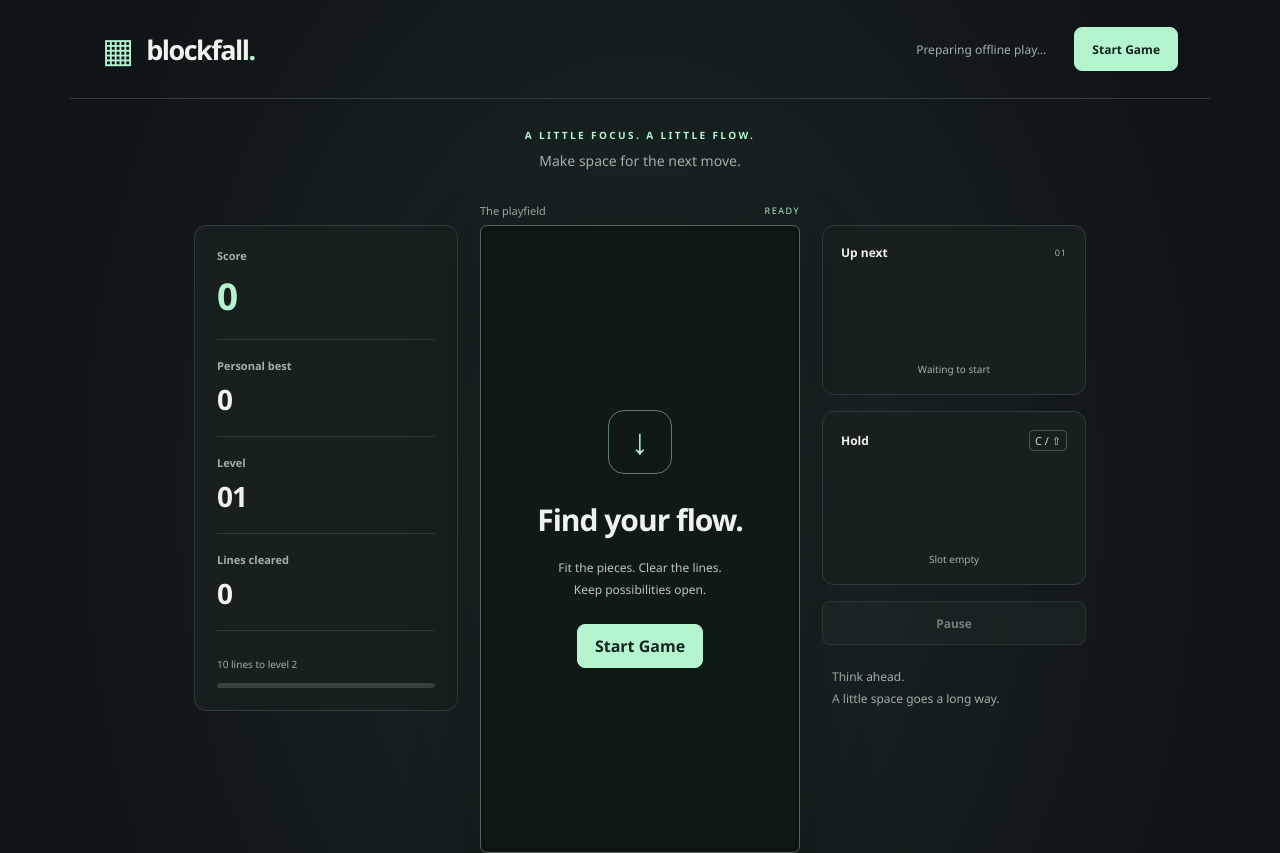
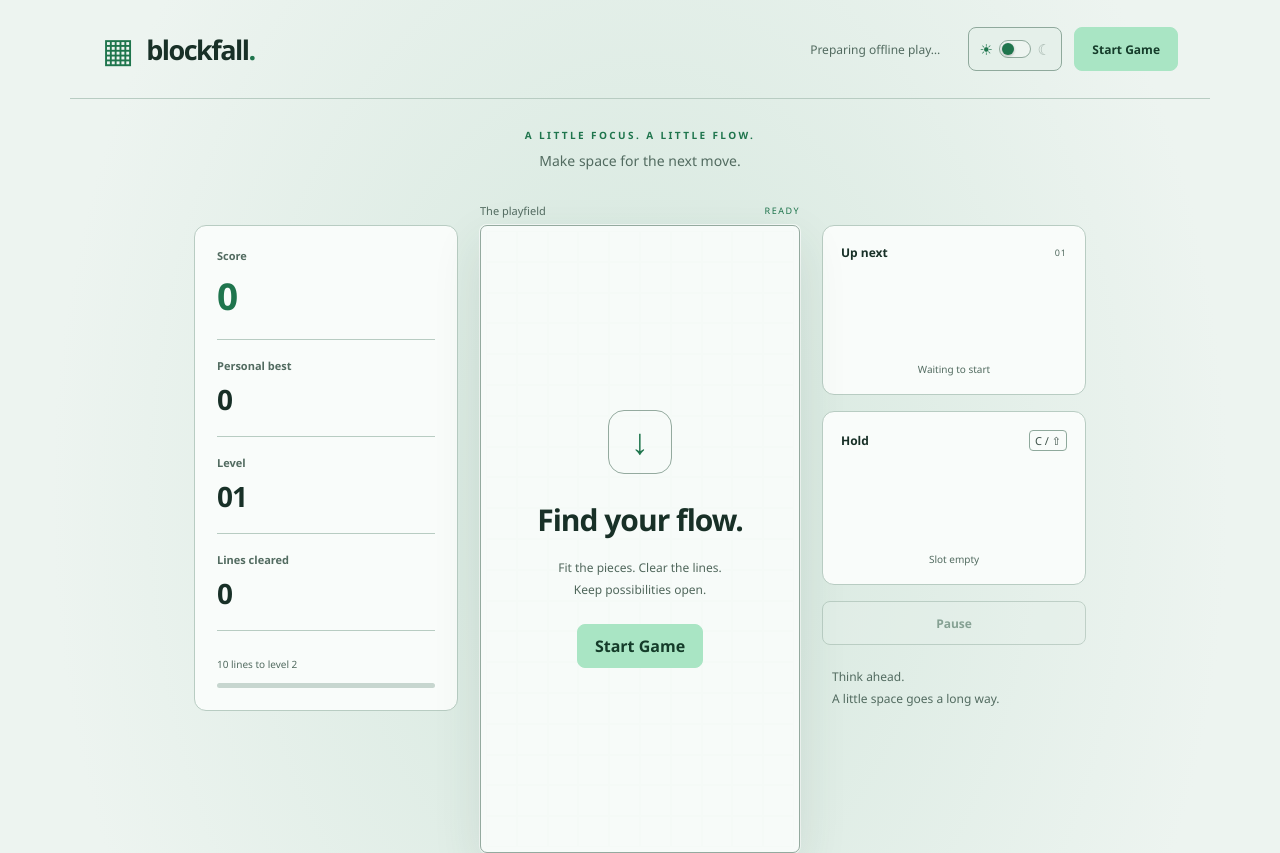
Before and after one commit to grzegorzperkowski/Blockfall, a plain HTML site: page index.html in a window 1280 px wide. Shown: the top 853 px of the page. Drawn offline with Linux system fonts and the light colour scheme.

Commit message:
Common look and feel for appearance switch

```diff
--- a/index.html
+++ b/index.html
@@ -3,9 +3,23 @@
 <head>
   <meta charset="UTF-8">
   <meta name="viewport" content="width=device-width, initial-scale=1">
-  <meta name="theme-color" content="#101416">
+  <meta id="theme-color" name="theme-color" content="#101416">
   <meta name="description" content="Blockfall — an offline falling-block puzzle game.">
   <title>Blockfall — Find your flow</title>
+  <script>
+    (() => {
+      let mode = "auto";
+      try {
+        const saved = localStorage.getItem("blockfall.theme");
+        if (["auto", "light", "dark"].includes(saved)) mode = saved;
+      } catch { /* Theme storage is optional. */ }
+      const theme = mode === "auto"
+        ? (matchMedia("(prefers-color-scheme: light)").matches ? "light" : "dark")
+        : mode;
+      document.documentElement.dataset.theme = theme;
+      document.documentElement.dataset.themeMode = mode;
+    })();
+  </script>
   <link rel="stylesheet" href="style.css">
   <script src="script.js" defer></script>
 </head>
@@ -14,6 +28,11 @@
     <div class="brand"><span class="brand-mark" aria-hidden="true">▦</span><h1>blockfall<span>.</span></h1></div>
     <div class="top-actions">
       <span id="offline-status" class="offline">Local play</span>
+      <button id="theme-toggle" class="theme-toggle" type="button" role="switch" aria-label="Dark theme" aria-checked="true" title="Switch to light theme">
+        <span class="theme-sun" aria-hidden="true">☀</span>
+        <span class="theme-track" aria-hidden="true"><span></span></span>
+        <span class="theme-moon" aria-hidden="true">☾</span>
+      </button>
       <button id="start" class="primary" type="button">Start Game</button>
     </div>
   </header>
--- a/script.js
+++ b/script.js
@@ -8,6 +8,7 @@
   const CLEAR_ANIMATION_MS = Object.freeze({ 2: 600, 3: 760 });
   const STORAGE_KEY = "blockfall.best";
   const SAVE_KEY = "blockfall.game";
+  const THEME_KEY = "blockfall.theme";
   const SAVE_VERSION = 1;
   const ROTATIONS = Object.freeze(["0", "R", "2", "L"]);
   const LINE_POINTS = Object.freeze([0, 100, 300, 500, 800]);
@@ -71,7 +72,7 @@
     "board", "score", "best", "level", "lines", "progress", "progress-label",
     "next", "next-name", "hold", "hold-status", "start", "pause", "overlay",
     "overlay-title", "overlay-text", "overlay-action", "state-label", "announcer",
-    "save-status", "offline-status"
+    "save-status", "offline-status", "theme-toggle", "theme-color"
   ].map(id => [id, document.getElementById(id)]));
   const actionButtons = [...document.querySelectorAll("[data-action]")];
   const boardCells = Array.from({ length: COLS * ROWS }, () => {
@@ -101,6 +102,29 @@
   }
 
   function announce(message) { ui.announcer.textContent = message; }
+
+  const colorScheme = window.matchMedia("(prefers-color-scheme: light)");
+
+  function readTheme() {
+    try {
+      const saved = localStorage.getItem(THEME_KEY);
+      return ["auto", "light", "dark"].includes(saved) ? saved : "auto";
+    } catch { return "auto"; }
+  }
+
+  function applyTheme(mode, persist = false) {
+    const resolved = mode === "auto" ? (colorScheme.matches ? "light" : "dark") : mode;
+    const next = resolved === "dark" ? "light" : "dark";
+    const actionLabel = `Switch to ${next} theme`;
+    document.documentElement.dataset.theme = resolved;
+    document.documentElement.dataset.themeMode = mode;
+    ui["theme-toggle"].setAttribute("aria-checked", String(resolved === "dark"));
+    ui["theme-toggle"].title = actionLabel;
+    ui["theme-color"].content = resolved === "light" ? "#edf4f0" : "#101416";
+    if (persist) {
+      try { localStorage.setItem(THEME_KEY, mode); } catch { /* Theme storage is optional. */ }
+    }
+  }
 
   function saveGame() {
     if (gameState.status === "ready" || gameState.clearAnimation) return;
@@ -573,6 +597,14 @@
   });
   ui.start.addEventListener("click", startGame);
   ui.pause.addEventListener("click", togglePause);
+  ui["theme-toggle"].addEventListener("click", () => {
+    const next = document.documentElement.dataset.theme === "dark" ? "light" : "dark";
+    applyTheme(next, true);
+    announce(`${next === "light" ? "Light" : "Dark"} theme enabled.`);
+  });
+  colorScheme.addEventListener("change", () => {
+    if (document.documentElement.dataset.themeMode === "auto") applyTheme("auto");
+  });
   ui["overlay-action"].addEventListener("click", () => {
     if (gameState.status === "paused") togglePause();
     else startGame();
@@ -588,6 +620,7 @@
   document.addEventListener("visibilitychange", () => {
     if (document.hidden) pauseOnLeave();
   });
+  applyTheme(readTheme());
   restoreGame();
   enableOfflineMode();
   requestAnimationFrame(frame);
--- a/style.css
+++ b/style.css
@@ -1,25 +1,93 @@
 :root {
   color-scheme: dark;
   font-family: "Segoe UI", Arial, sans-serif;
-  color: #eef3f1;
-  background: #101416;
+  color: var(--text);
+  background: var(--page-bg);
+  --page-bg: #101416;
+  --page-glow: #1b2927;
+  --text: #eef3f1;
   --muted: #a2afab;
   --accent: #b4f5d0;
+  --primary-bg: #b4f5d0;
+  --primary-hover: #d3ffe4;
+  --primary-text: #13261d;
   --border: #303b3b;
+  --surface: #18201f;
+  --button-bg: #202a29;
+  --button-hover: #34433e;
+  --button-active: #3a5147;
+  --button-border: #43514e;
+  --button-hover-border: #9cc5b2;
+  --kbd-text: #c4d2cc;
+  --progress-track: #35433e;
+  --board-border: #53655c;
+  --board-bg: #0d1413;
+  --grid-line: #1b2623;
+  --overlay-bg: #101916eb;
+  --overlay-text: #b8c8bf;
+  --board-text: #eef3f1;
+  --board-accent: #b4f5d0;
+  --board-shadow: 0 18px 65px #0005, 0 0 35px #b4f5d008;
+  --pause-bg: #263b34;
+  --pause-text: #d9ffea;
+  --pause-border: #79a990;
+  --pause-hover: #365347;
+  --control-text: #c1cec8;
+  --focus: #e3ff84;
+  --accent-wash: #b4f5d00d;
+  --accent-press: #b4f5d018;
+  --drop-border: #577764;
+}
+:root[data-theme="light"] {
+  color-scheme: light;
+  --page-bg: #edf4f0;
+  --page-glow: #d4e7dd;
+  --text: #183027;
+  --muted: #526b60;
+  --accent: #1f754d;
+  --primary-bg: #a9e5c4;
+  --primary-hover: #93d9b5;
+  --primary-text: #153c2a;
+  --border: #b8ccc2;
+  --surface: #f9fcfa;
+  --button-bg: #e5f0ea;
+  --button-hover: #d5e8de;
+  --button-active: #c8dfd3;
+  --button-border: #8fa99c;
+  --button-hover-border: #377b5b;
+  --kbd-text: #3f534a;
+  --progress-track: #c7d6cf;
+  --board-border: #94aa9f;
+  --board-bg: #f7fbf9;
+  --grid-line: #d5e3dc;
+  --overlay-bg: #f7fbf9f2;
+  --overlay-text: #50675c;
+  --board-text: #183027;
+  --board-accent: #1f754d;
+  --board-shadow: 0 18px 50px #28463a1c, 0 0 0 1px #ffffffb3;
+  --pause-bg: #d8f2e4;
+  --pause-text: #17452f;
+  --pause-border: #579b77;
+  --pause-hover: #c4e8d4;
+  --control-text: #40534a;
+  --focus: #175f40;
+  --accent-wash: #23734d12;
+  --accent-press: #23734d20;
+  --drop-border: #579b77;
 }
 * { box-sizing: border-box; }
-body { margin: 0; min-width: 280px; background: radial-gradient(ellipse at 50% 35%, #1b2927 0, #101416 65%); }
+body { margin: 0; min-width: 280px; background: radial-gradient(ellipse at 50% 35%, var(--page-glow) 0, var(--page-bg) 65%); }
 button, kbd { font: inherit; }
-button { min-height: 44px; padding: 10px 17px; border: 1px solid #43514e; border-radius: 8px; background: #202a29; color: #eef3f1; cursor: pointer; touch-action: manipulation; }
-button:hover:not(:disabled) { background: #34433e; border-color: #9cc5b2; }
-button:active:not(:disabled), button.is-held { transform: translateY(1px); background: #3a5147; }
+button { min-height: 44px; padding: 10px 17px; border: 1px solid var(--button-border); border-radius: 8px; background: var(--button-bg); color: var(--text); cursor: pointer; touch-action: manipulation; }
+button:hover:not(:disabled) { background: var(--button-hover); border-color: var(--button-hover-border); }
+button:active:not(:disabled), button.is-held { transform: translateY(1px); background: var(--button-active); }
 button:disabled { opacity: .45; cursor: default; }
-button:focus-visible { outline: 3px solid #e3ff84; outline-offset: 4px; }
-button.primary { background: var(--accent); border-color: var(--accent); color: #13261d; font-weight: 700; }
-button.primary:hover { background: #d3ffe4; }
+button:focus-visible { outline: 3px solid var(--focus); outline-offset: 4px; }
+button.primary { background: var(--primary-bg); border-color: var(--primary-bg); color: var(--primary-text); font-weight: 700; }
+button.primary:hover { background: var(--primary-hover); }
 h1, h2, p { margin: 0; }
 h2 { font-size: 12px; font-weight: 600; }
-kbd { font-size: 11px; color: #c4d2cc; border: 1px solid #45534e; border-radius: 4px; padding: 2px 5px; white-space: nowrap; }
+kbd { font-size: 11px; color: var(--kbd-text); border: 1px solid var(--button-border); border-radius: 4px; padding: 2px 5px; white-space: nowrap; }
 .site-header { max-width: 1140px; margin: auto; padding: 26px 32px; display: flex; align-items: center; justify-content: space-between; gap: 20px; border-bottom: 1px solid var(--border); }
 .brand, .top-actions { display: flex; align-items: center; gap: 12px; }
 .brand-mark { font-size: 34px; color: var(--accent); }
@@ -28,12 +96,19 @@ h1 span { color: var(--accent); }
 .offline { color: var(--muted); font-size: 12px; margin-right: 16px; }
 .top-actions button { font-size: 12px; }
 .top-actions kbd { margin-left: 10px; }
+.theme-toggle { min-width: 80px; padding: 8px 10px; display: flex; align-items: center; justify-content: center; gap: 6px; }
+.theme-sun, .theme-moon { width: 14px; color: var(--muted); font-size: 15px; line-height: 1; transition: color .18s, opacity .18s; }
+.theme-track { position: relative; width: 32px; height: 18px; flex: 0 0 auto; border: 1px solid var(--button-border); border-radius: 10px; background: var(--page-bg); }
+.theme-track > span { position: absolute; top: 2px; left: 2px; width: 12px; height: 12px; border-radius: 50%; background: var(--accent); box-shadow: 0 1px 3px #0004; transition: transform .18s ease; }
+.theme-toggle[aria-checked="true"] .theme-track > span { transform: translateX(14px); }
+.theme-toggle[aria-checked="false"] .theme-sun, .theme-toggle[aria-checked="true"] .theme-moon { color: var(--accent); opacity: 1; }
+.theme-toggle[aria-checked="false"] .theme-moon, .theme-toggle[aria-checked="true"] .theme-sun { opacity: .45; }
 main { max-width: 940px; padding: 0 24px; margin: auto; }
 .intro { text-align: center; padding: 29px 0 25px; }
 .eyebrow { color: var(--accent); font-size: 10px; font-weight: 700; letter-spacing: 2.4px; margin-bottom: 9px; }
 .intro > p:last-child { color: var(--muted); font-size: 14px; }
 .game-layout { display: grid; grid-template-columns: minmax(150px, 1fr) minmax(0, 320px) minmax(150px, 1fr); gap: 22px; align-items: start; }
-.panel { background: #18201f; border: 1px solid var(--border); border-radius: 12px; }
+.panel { background: var(--surface); border: 1px solid var(--border); border-radius: 12px; }
 .stats { padding: 22px; margin-top: 30px; }
 .stat { padding: 18px 0; border-bottom: 1px solid var(--border); }
 .stat:first-child { padding-top: 0; }
@@ -42,20 +117,20 @@ main { max-width: 940px; padding: 0 24px; margin: auto; }
 .main-score p { color: var(--accent); font-size: 37px; }
 .progress-wrap { margin-top: 20px; }
 .progress-wrap label { color: var(--muted); font-size: 10px; }
-progress { display: block; width: 100%; height: 5px; margin-top: 10px; border: 0; border-radius: 4px; overflow: hidden; background: #35433e; accent-color: var(--accent); }
-progress::-webkit-progress-bar { background: #35433e; }
+progress { display: block; width: 100%; height: 5px; margin-top: 10px; border: 0; border-radius: 4px; overflow: hidden; background: var(--progress-track); accent-color: var(--accent); }
+progress::-webkit-progress-bar { background: var(--progress-track); }
 progress::-webkit-progress-value { background: var(--accent); }
 progress::-moz-progress-bar { background: var(--accent); }
 .board-heading, .panel-heading { display: flex; align-items: center; justify-content: space-between; gap: 8px; }
 .board-heading { height: 30px; }
 .board-heading h2 { color: var(--muted); font-weight: 400; font-size: 11px; }
 .board-heading > span { font-size: 9px; letter-spacing: 1.5px; color: var(--accent); }
-.pause-button { width: 100%; min-width: 0; border-color: #79a990; background: #263b34; color: #d9ffea; font-size: 12px; font-weight: 700; }
-.pause-button:hover:not(:disabled) { border-color: var(--accent); background: #365347; }
-.pause-button:disabled { border-color: #43514e; background: #202a29; }
-.board-frame { position: relative; padding: 5px; border: 1px solid #53655c; border-radius: 7px; background: #0d1413; box-shadow: 0 18px 65px #0005, 0 0 35px #b4f5d008; overflow: hidden; }
-.board { display: grid; grid-template-columns: repeat(10, 1fr); grid-template-rows: repeat(20, 1fr); width: 100%; aspect-ratio: 1 / 2; background: #0d1413; }
-.cell { min-width: 0; min-height: 0; border: 1px solid #1b2623; }
+.pause-button { width: 100%; min-width: 0; border-color: var(--pause-border); background: var(--pause-bg); color: var(--pause-text); font-size: 12px; font-weight: 700; }
+.pause-button:hover:not(:disabled) { border-color: var(--accent); background: var(--pause-hover); }
+.pause-button:disabled { border-color: var(--button-border); background: var(--button-bg); }
+.board-frame { position: relative; padding: 5px; border: 1px solid var(--board-border); border-radius: 7px; background: var(--board-bg); box-shadow: var(--board-shadow); overflow: hidden; }
+.board { display: grid; grid-template-columns: repeat(10, 1fr); grid-template-rows: repeat(20, 1fr); width: 100%; aspect-ratio: 1 / 2; background: var(--board-bg); }
+.cell { min-width: 0; min-height: 0; border: 1px solid var(--grid-line); }
 .I { --piece: #65d9e9; }
 .J { --piece: #7e9cf2; }
 .L { --piece: #f4b276; }
@@ -83,18 +158,18 @@ progress::-moz-progress-bar { background: var(--accent); }
 }
 .board-caption { display: flex; justify-content: center; align-items: center; gap: 7px; font-size: 10px; color: var(--muted); margin-top: 12px; }
 .ghost-key { width: 10px; height: 10px; border: 1px dashed var(--muted); }
-.overlay { position: absolute; inset: 5px; z-index: 1; display: flex; flex-direction: column; align-items: center; justify-content: center; gap: 17px; padding: 20px; text-align: center; background: #101916eb; }
+.overlay { position: absolute; inset: 5px; z-index: 1; display: flex; flex-direction: column; align-items: center; justify-content: center; gap: 17px; padding: 20px; text-align: center; color: var(--board-text); background: var(--overlay-bg); }
 .overlay[hidden] { display: none; }
-.overlay-symbol { color: var(--accent); font-size: 36px; width: 64px; height: 64px; line-height: 60px; border: 1px solid #607d6b; border-radius: 16px; margin-bottom: 8px; }
+.overlay-symbol { color: var(--board-accent); font-size: 36px; width: 64px; height: 64px; line-height: 60px; border: 1px solid var(--board-border); border-radius: 16px; margin-bottom: 8px; }
 .overlay h2 { font-size: clamp(22px, 3vw, 30px); letter-spacing: -1px; }
-.overlay p { font-size: 12px; line-height: 1.8; color: #b8c8bf; }
+.overlay p { font-size: 12px; line-height: 1.8; color: var(--overlay-text); }
 .overlay button { margin-top: 6px; }
 .previews { display: grid; gap: 16px; margin-top: 30px; }
 .preview-panel { padding: 18px; }
 .hold-panel { position: relative; transition: border-color .15s, background-color .15s; }
 .hold-panel-action { position: absolute; inset: 0; z-index: 1; width: 100%; height: 100%; min-height: 0; padding: 0; border: 0; border-radius: inherit; background: transparent; }
-.hold-panel-action:hover:not(:disabled) { background: #b4f5d00d; box-shadow: inset 0 0 0 1px #9cc5b2; }
-.hold-panel-action:active:not(:disabled), .hold-panel-action.is-held { transform: none; background: #b4f5d018; box-shadow: inset 0 0 0 1px var(--accent); }
+.hold-panel-action:hover:not(:disabled) { background: var(--accent-wash); box-shadow: inset 0 0 0 1px var(--button-hover-border); }
+.hold-panel-action:active:not(:disabled), .hold-panel-action.is-held { transform: none; background: var(--accent-press); box-shadow: inset 0 0 0 1px var(--accent); }
 .hold-panel-action:focus-visible { outline-offset: 3px; }
 .panel-heading > span { color: var(--muted); font-size: 9px; letter-spacing: 1px; }
 .preview { width: 112px; height: 84px; margin: 12px auto 5px; display: grid; grid-template-columns: repeat(8, 1fr); grid-template-rows: repeat(6, 1fr); }
@@ -117,8 +192,8 @@ progress::-moz-progress-bar { background: var(--accent); }
 .touch-controls { display: grid; grid-template-columns: repeat(6, 1fr); gap: 8px; }
 .touch-controls button { padding: 8px 3px; min-height: 58px; touch-action: none; user-select: none; }
 .touch-controls button > span { display: block; font-size: 22px; line-height: 1.1; }
-.touch-controls small { font-size: 9px; color: #c1cec8; }
-.touch-controls .drop-button { grid-column: 1 / -1; min-height: 46px; color: var(--accent); border-color: #577764; }
+.touch-controls small { font-size: 9px; color: var(--control-text); }
+.touch-controls .drop-button { grid-column: 1 / -1; min-height: 46px; color: var(--accent); border-color: var(--drop-border); }
 .drop-button > span { display: inline !important; vertical-align: middle; margin-right: 8px; }
 .drop-button kbd { margin-left: 12px; }
 .guide { grid-column: 1; grid-row: 2; padding: 18px; }
@@ -163,6 +238,7 @@ footer { max-width: 1076px; margin: 35px auto 0; padding: 20px 24px; border-top:
   .brand-mark, .top-actions kbd { display: none; }
   .top-actions { gap: 6px; }
   .top-actions button { padding: 9px; }
+  .top-actions .theme-toggle { min-width: 70px; padding-inline: 6px; gap: 4px; }
   main { padding: 0 12px; }
   .game-layout { grid-template-columns: minmax(0, 1fr) 96px; gap: 10px; }
   .preview { width: 76px; height: 57px; }
```
